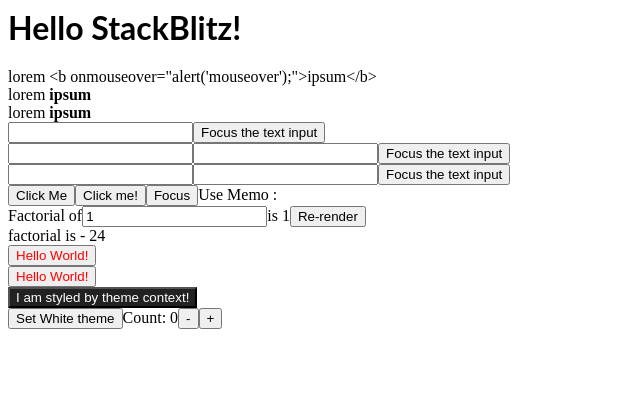
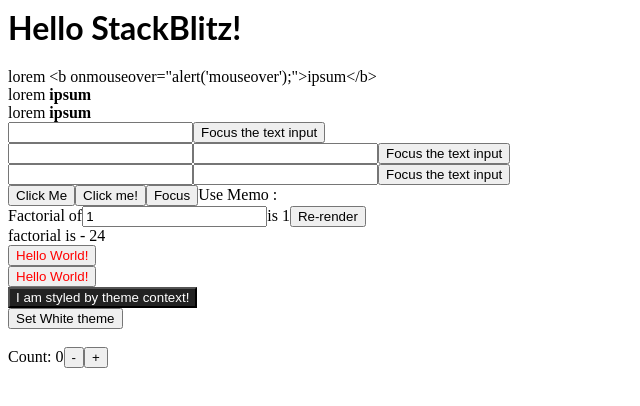
Before and after one commit to Jeeva-ctrl/react-tutorial, a React (Create React App) app: page / in a window 1280 px wide. Shown: the top 406 px of the page, without its empty margins (0-640 px from the left). Built offline with nearby package versions, Linux system fonts and the light colour scheme.

Commit message:
1 file modified

```diff
--- a/src/usereducer.js
+++ b/src/usereducer.js
@@ -16,10 +16,11 @@ function reducer(state, action) {
 export function Counter() {
   const [state, dispatch] = useReducer(reducer, initialState);
   return (
-    <>
+    <div>
+      <br/>
       Count: {state.count}
       <button onClick={() => dispatch({ type: 'decrement' })}>-</button>
       <button onClick={() => dispatch({ type: 'increment' })}>+</button>
-    </>
+    </div>
   );
 }
```
